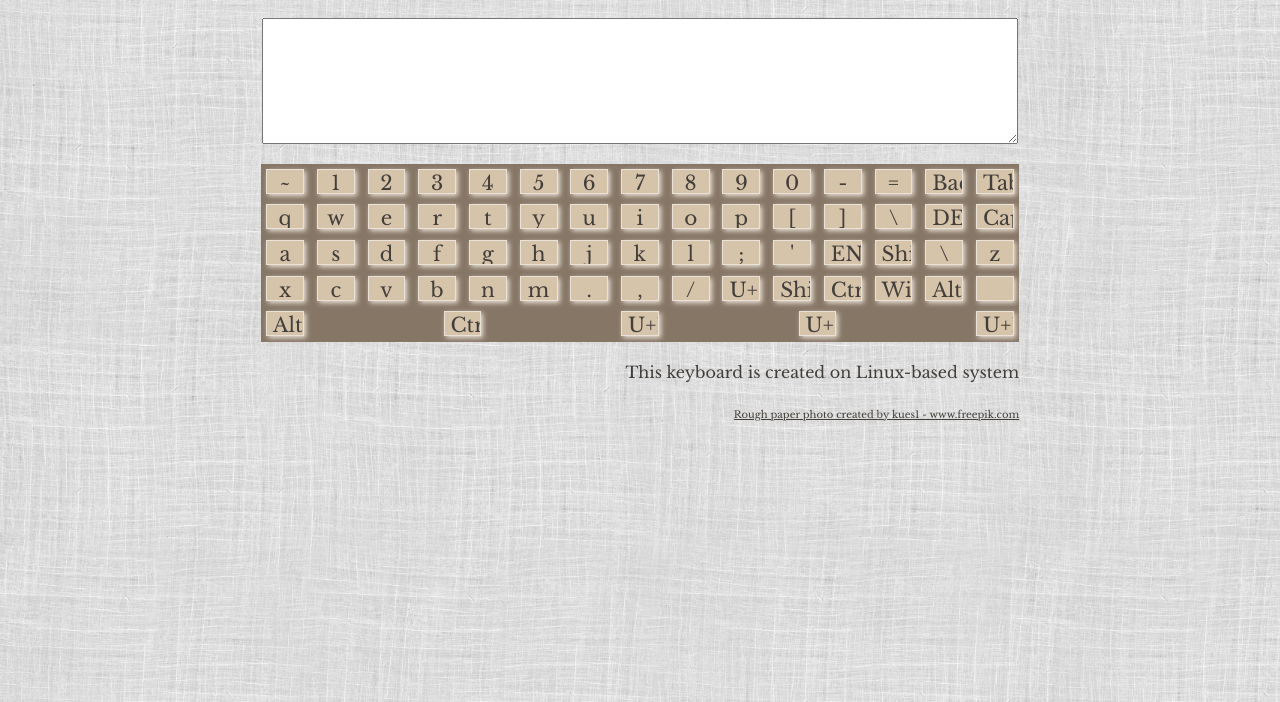
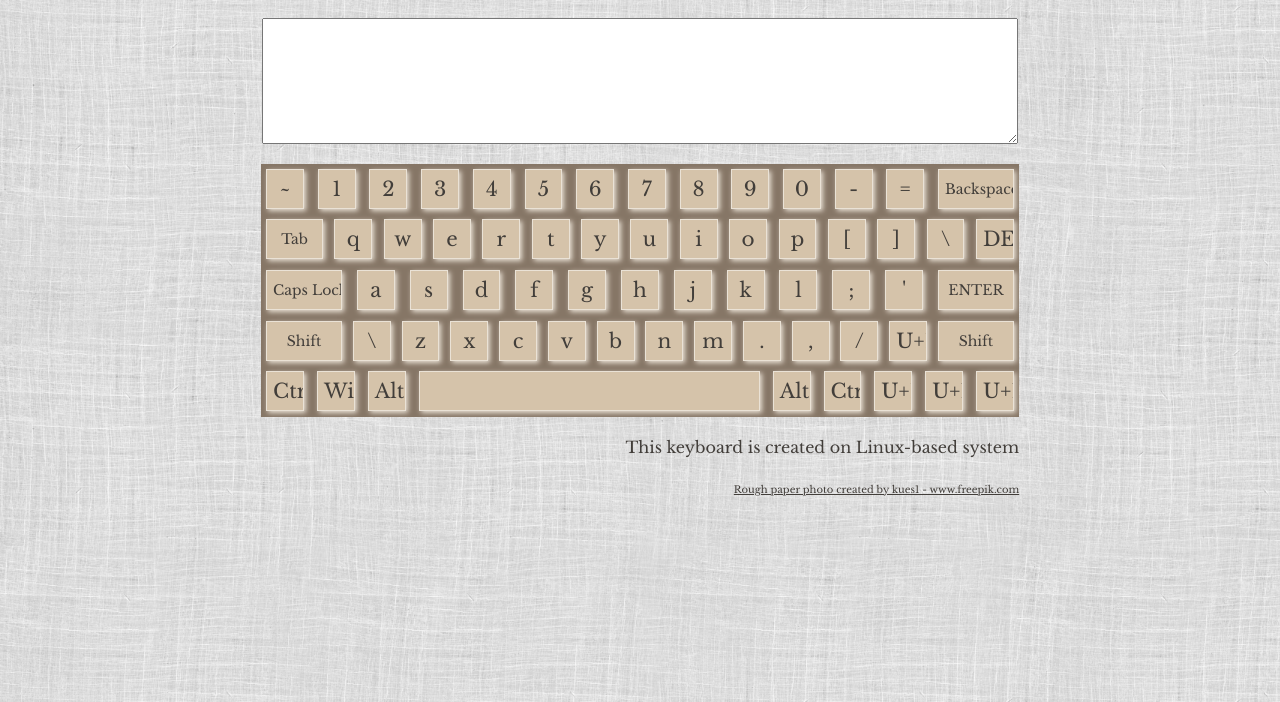
Before and after one commit to MaryOp/virtual-keyboard, a plain HTML site: page index.html in a window 1280 px wide. Shown: the part 114-816 px from the top of the page. Drawn offline with nearby package versions, Linux system fonts and the light colour scheme.

Commit message:
feat: add all the buttons and mke the keyboard

```diff
--- a/app.js
+++ b/app.js
@@ -1,5 +1,3 @@
-/* <a href='https://www.freepik.com/photos/rough-paper'>Rough paper photo created by kues1 - www.freepik.com</a> */
-
 // DOMContentLoaded
 
 window.onload = function() {
@@ -67,60 +65,59 @@ window.onload = function() {
         'Tab', 'q', 'w', 'e', 'r', 't', 'y', 'u', 'i', 'o', 'p', '[', ']', '\\', 'DEL',
         'Caps Lock', 'a', 's', 'd', 'f', 'g', 'h', 'j', 'k', 'l', ';', '\'', 'ENTER',
         'Shift', '\\', 'z', 'x', 'c', 'v', 'b', 'n', 'm', '.', ',', '/', '\U+1403', 'Shift',
-        'Ctrl', 'Win', 'Alt', '', 'Alt', 'Ctrl', '\U+140A', '\U+1401', '\U+1405']
+        'Ctrl', 'Win', 'Alt', ' ', 'Alt', 'Ctrl', '\U+140A', '\U+1401', '\U+1405']
 
     keys_array_rus = [
         'ё', '1', '2', '3', '4', '5', '6', '7', '8', '9', '0', '-', '=', 'Backspace',
         'Tab', 'й', 'ц', 'у', 'к', 'е', 'н', 'г', 'ш', 'щ', 'з', 'х', 'ъ', '\\', 'DEL',
         'Caps Lock', 'ф', 'ы', 'в', 'а', 'п', 'р', 'о', 'л', 'д', 'ж', 'э', 'ENTER',
         'Shift', '\\', 'я', 'ч', 'с', 'м', 'и', 'т', 'ь', 'б', 'ю', '.', '\U1403', 'Shift',
-        'Ctrl', 'Win', 'Alt', '', 'Alt', 'Ctrl', '\U140A', '\U1401', '\U1405']
+        'Ctrl', 'Win', 'Alt', ' ', 'Alt', 'Ctrl', '\U140A', '\U1401', '\U1405']
 
     keys_array_eng_shift = [
         '`', '!', '@', '#', '$', '%', '^', '&', '*', '(', ')', '_', '+', 'Backspace',
         'Tab', 'q', 'w', 'e', 'r', 't', 'y', 'u', 'i', 'o', 'p', '[', ']', '\\', 'DEL',
         'Caps Lock', 'a', 's', 'd', 'f', 'g', 'h', 'j', 'k', 'l', ';', '\'', 'ENTER',
         'Shift', '\\', 'z', 'x', 'c', 'v', 'b', 'n', 'm', '.', ',', '/', '\U1403', 'Shift',
-        'Ctrl', 'Win', 'Alt', '', 'Alt', 'Ctrl', '\U140A', '\U1401', '\U1405']
+        'Ctrl', 'Win', 'Alt', ' ', 'Alt', 'Ctrl', '\U140A', '\U1401', '\U1405']
 
     keys_array_rus_shift = [
         'ё', '!', '"', '№', ';', '%', ':', '?', '*', '(', ')', '-', '=', 'Backspace',
         'Tab', 'й', 'ц', 'у', 'к', 'е', 'н', 'г', 'ш', 'щ', 'з', 'х', 'ъ', '\\', 'DEL',
         'Caps Lock', 'ф', 'ы', 'в', 'а', 'п', 'р', 'о', 'л', 'д', 'ж', 'э', 'ENTER',
         'Shift', '\\', 'я', 'ч', 'с', 'м', 'и', 'т', 'ь', 'б', 'ю', ',', '\U1403', 'Shift',
-        'Ctrl', 'Win', 'Alt', '', 'Alt', 'Ctrl', '\U140A', '\U1401', '\U1405']
+        'Ctrl', 'Win', 'Alt', ' ', 'Alt', 'Ctrl', '\U140A', '\U1401', '\U1405']
 
 
         for (let i = 0; i < keys_array_eng.length; i++) {
             let key = new key_button("input", "key_button", "button", keys_array_eng[i]);
             key.create_button();
-            // switch (keys_array_eng[i]) {
-            //     case "Tab":
-            //         this.className = "key_button_plus_half";
-            //         break;
-            //     case "Ctrl":
-            //         this.className = "key_button_plus_half";
-            //         break;
-            //     case "Space":
-            //         this.className = "key_button_extra_wide";
-            //         break;
-            //     case "Backspace":
-            //     case "Caps Lock":
-            //     case "Shift":
-            //     case "ENTER":
-            //         this.className = "key_button_wide";
-            //         break;
+            var key_button_inner = document.querySelectorAll(".key_button");
 
-            // }
+            }
+
+        for (let i = 0; i < keys_array_eng.length; i++) {
+
+        switch (keys_array_eng[i]) {
+            case "Tab":
+                    key_button_inner[i].className+=" key_button_plus_half";
+                    break;
+            case " ":
+                    key_button_inner[i].className+=" key_button_extra_wide";
+                    break;
+            case "Backspace":
+            case "Caps Lock":
+            case "Shift":
+            case "ENTER":
+                    key_button_inner[i].className+=" key_button_wide";
+                    break;
+            default:
+                    break;
+            }
+
+            key_button_inner[i].addEventListener("click", ()  => {textarea.value+=key_button_inner[i].value})
+            key_button_inner[i].addEventListener("click", () => key_button_inner[i].className+=" key_button_active");
+
         }
 
-        // document.querySelector(".key_button").onclick() {
-        //     console.log("Hurray")
-        // }
-
     }
-
-
-// textarea.oninput = function() {
-//     result.innerHTML = input.value;
-// }
--- a/style.scss
+++ b/style.scss
@@ -30,6 +30,8 @@ body {
         margin: 0 auto;
         width: 99%;
         height: 15vh;
+        font-size: 120%;
+        font-family:  'Libre Baskerville', serif;
     }
 
     .keyboard {
@@ -54,7 +56,7 @@ body {
             margin: 0.7%;
             box-shadow: 2px 2px 5px $color-linen;
             width: 5%;
-            height: 25px;
+            height: 5vh;
             background-color: $color-oyster;
             display: flex;
             justify-content: center;
@@ -64,14 +66,24 @@ body {
 
         .key_button_plus_half {
             width: 7.5%;
+            // flex: 1.5;
+            font-size: 14px;
         }
 
         .key_button_wide {
             width: 10%;
+            // flex: 2;
+            font-size: 14px;
         }
 
         .key_button_extra_wide {
-            width: 35%;
+            width: 45%;
+            // flex: 7;
+            font-size: 14px;
+
+        .key_button_active {
+            background-color: $color-tea;
+        }
         }
     }
     .footer {
```
Also changed, not shown: style.css, 1 other file.
